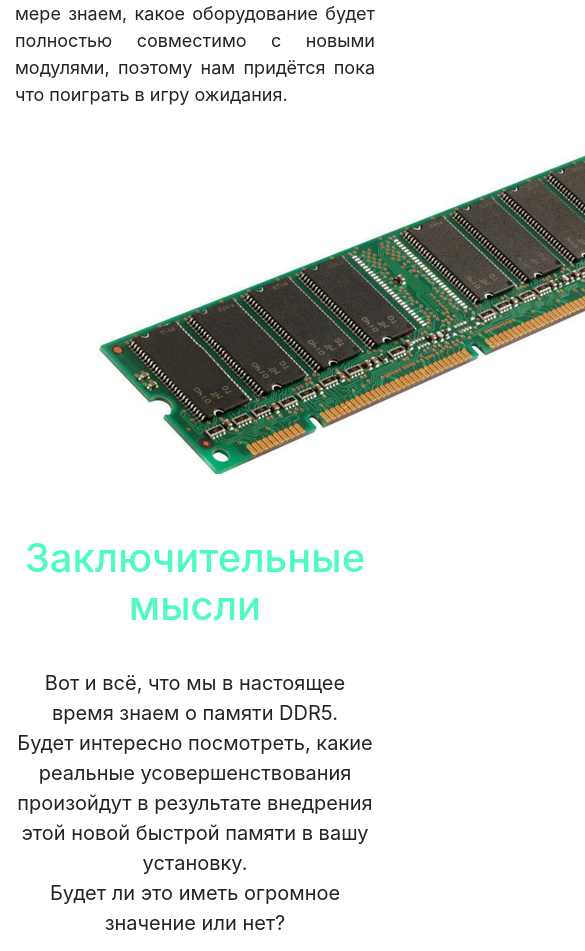
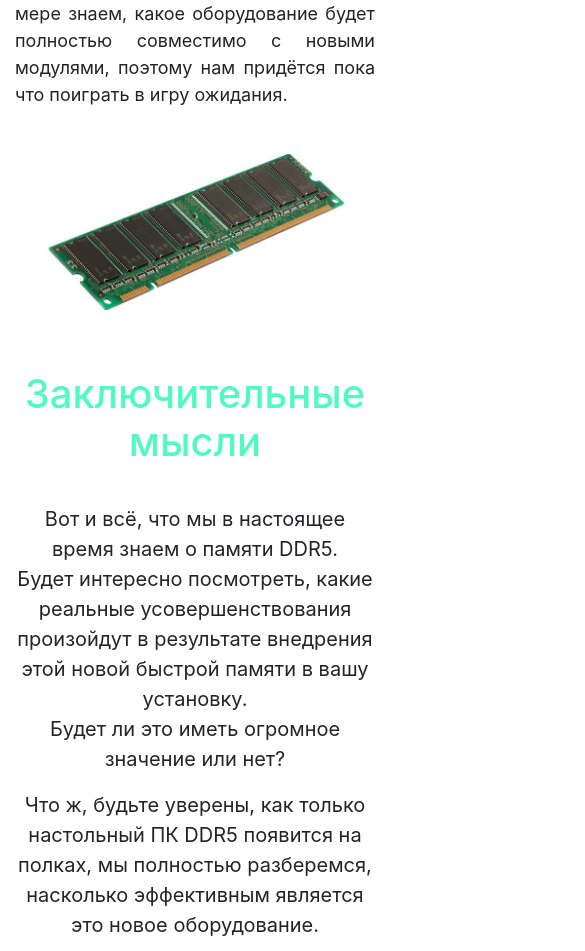
Before and after one commit to Andrew-N27/DDR4vsDDR5, a plain HTML site: page index.html in a window 390 px wide. Shown: the part 1460-2411 px from the top of the page, 585 px wide, since content can reach past the window. Drawn offline with nearby package versions, Linux system fonts and the light colour scheme.

Commit message:
Update index.html

```diff
--- a/index.html
+++ b/index.html
@@ -56,7 +56,7 @@
             </div>
         </div>
         <div class="row">
-            <div class="col-sm-6" style="font-size: 18px;">
+            <div class="col-xl-6" style="font-size: 18px;">
                 <h2 style="text-align: center; font-size: 40px; color: rgb(80, 251, 192); padding: 30px 0;">Стоит ли
                     покупать DDR5?</h2>
                 <p class="text-justify">Это почти глобальный вопрос. Все сводится к тому, сколько будут стоить эти
@@ -74,8 +74,8 @@
                     При этом мы не в полной мере знаем, какое оборудование будет полностью совместимо с новыми модулями,
                     поэтому нам придётся пока что поиграть в игру ожидания.</p>
             </div>
-            <div class="col-sm-6" style="padding: 30px 0;">
-                <img src="images/DDR-5.jpg" alt="image" class="rounded mx-auto d-block">
+            <div class="col-xl-6" style="padding: 30px 0;">
+                <img src="images/DDR-5.jpg" alt="image" class="img-fluid">
             </div>
         </div>
         <div class="row">
```
